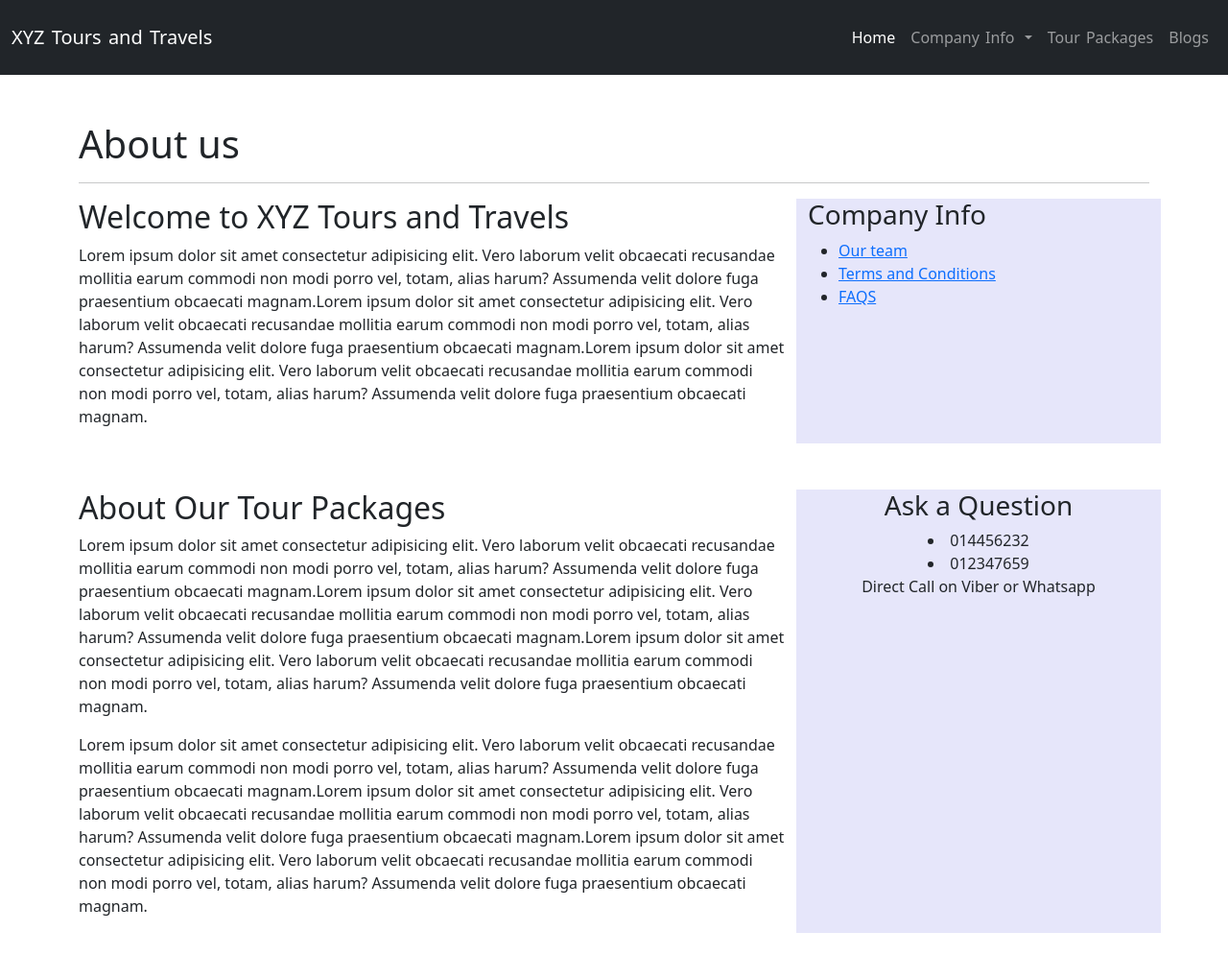
After one commit to HomBahadurChhetri/TourAndTravelWebApp, a Django app: page /about in a window 1280 px wide. The commit adds this page. Shown: the whole page at 96% size. Run offline with Django 3.2, Linux system fonts and the light colour scheme.

Commit message:
created aboutus page and sliders and also added images

```diff
--- a/tourwebapp/main/static/home/css/style.css
+++ b/tourwebapp/main/static/home/css/style.css
@@ -9,3 +9,23 @@
     padding-bottom: 1.2rem;
     word-spacing: 2px;
 }
+
+.carousel-item img{
+    width: 100%;
+    height: 92vh;
+}
+
+.carousel-caption{
+    bottom: 8rem;
+    font-size: 26px;
+}
+
+.carousel-caption h5{
+    font-size: 48px;
+    font-weight: 100;
+}
+
+.about_image{
+    min-width:100%;
+    max-height: 320px;
+}
--- /dev/null
+++ b/tourwebapp/main/templates/main/about.html
@@ -0,0 +1,99 @@
+{% extends 'main/base.html' %}
+{% load static %}
+
+
+
+
+{% block content %}
+
+
+<section class="main_heading my-5">
+  <div class="container">
+  <div class="text-left ">
+      <h1 class="display-6"> About us </h1>
+      <hr class="w-100 mx-auto" />
+  </div>
+</div>
+  <section id="main">
+  <div class="container">
+
+    <div class="row">
+      <div class="col-sm-8">
+        <h2>Welcome to XYZ Tours and Travels</h2>
+        <p>
+          Lorem ipsum dolor sit amet consectetur adipisicing elit.
+          Vero laborum velit obcaecati recusandae mollitia earum commodi
+          non modi porro vel, totam, alias harum? Assumenda velit dolore
+          fuga praesentium obcaecati magnam.Lorem ipsum dolor sit amet consectetur adipisicing elit.
+          Vero laborum velit obcaecati recusandae mollitia earum commodi
+          non modi porro vel, totam, alias harum? Assumenda velit dolore
+          fuga praesentium obcaecati magnam.Lorem ipsum dolor sit amet consectetur adipisicing elit.
+          Vero laborum velit obcaecati recusandae mollitia earum commodi
+          non modi porro vel, totam, alias harum? Assumenda velit dolore
+          fuga praesentium obcaecati magnam.
+        </p>
+      </div>
+
+        <div class=" col-sm-4" style="background-color:lavender;">
+          <aside id="sidebar">
+          <h3>Company Info</h3>
+          <ul class ="list">
+            <li><a class="link-primary" href="#">Our team</a></li>
+            <li><a class="link-primary" href="#">Terms and Conditions</a></li>
+            <li><a class="link-primary" href="#">FAQS</a></li>
+          </ul>
+          </aside>
+        </div>
+      </div>
+    </div>
+  </div>
+
+  <section>
+  <div class="container my-5">
+    <div class="row">
+      <div class="col-sm-8">
+        <h2>About Our Tour Packages</h2>
+        <p>
+          Lorem ipsum dolor sit amet consectetur adipisicing elit.
+          Vero laborum velit obcaecati recusandae mollitia earum commodi
+          non modi porro vel, totam, alias harum? Assumenda velit dolore
+          fuga praesentium obcaecati magnam.Lorem ipsum dolor sit amet consectetur adipisicing elit.
+          Vero laborum velit obcaecati recusandae mollitia earum commodi
+          non modi porro vel, totam, alias harum? Assumenda velit dolore
+          fuga praesentium obcaecati magnam.Lorem ipsum dolor sit amet consectetur adipisicing elit.
+          Vero laborum velit obcaecati recusandae mollitia earum commodi
+          non modi porro vel, totam, alias harum? Assumenda velit dolore
+          fuga praesentium obcaecati magnam.
+        </p>
+        <p>
+          Lorem ipsum dolor sit amet consectetur adipisicing elit.
+          Vero laborum velit obcaecati recusandae mollitia earum commodi
+          non modi porro vel, totam, alias harum? Assumenda velit dolore
+          fuga praesentium obcaecati magnam.Lorem ipsum dolor sit amet consectetur adipisicing elit.
+          Vero laborum velit obcaecati recusandae mollitia earum commodi
+          non modi porro vel, totam, alias harum? Assumenda velit dolore
+          fuga praesentium obcaecati magnam.Lorem ipsum dolor sit amet consectetur adipisicing elit.
+          Vero laborum velit obcaecati recusandae mollitia earum commodi
+          non modi porro vel, totam, alias harum? Assumenda velit dolore
+          fuga praesentium obcaecati magnam.
+        </p>
+      </div>
+
+      <div class=" col-sm-4" style="background-color:lavender;">
+        <div class="text-center">
+        <aside id="sidebar1">
+        <h3 >Ask a Question </h3>
+
+        <li>014456232</li>
+        <li>012347659</li>
+        <p>Direct Call on Viber or Whatsapp</p>
+        </aside>
+      </div>
+    </div>
+    </section>
+
+</section>
+</section>
+
+
+  {% endblock%}
--- a/tourwebapp/main/urls.py
+++ b/tourwebapp/main/urls.py
@@ -6,4 +6,5 @@ from . import views
 
 urlpatterns = [
     path("",views.index, name = "index"), # this code serves the http response from the views.py
+    path("about", views.about, name = "about"),
 ]
--- a/tourwebapp/main/views.py
+++ b/tourwebapp/main/views.py
@@ -6,3 +6,6 @@ from django.shortcuts import render
 
 def index(request):
     return render(request, "main/home.html", {})
+
+def about(request):
+    return render(request, "main/about.html" )
```
Also changed, not shown: tourwebapp/main/templates/main/home.html (+76 -0 lines), tourwebapp/static/img/abctrek.jpg (added), tourwebapp/static/img/trekkers.jpg (added), 2 other files.
